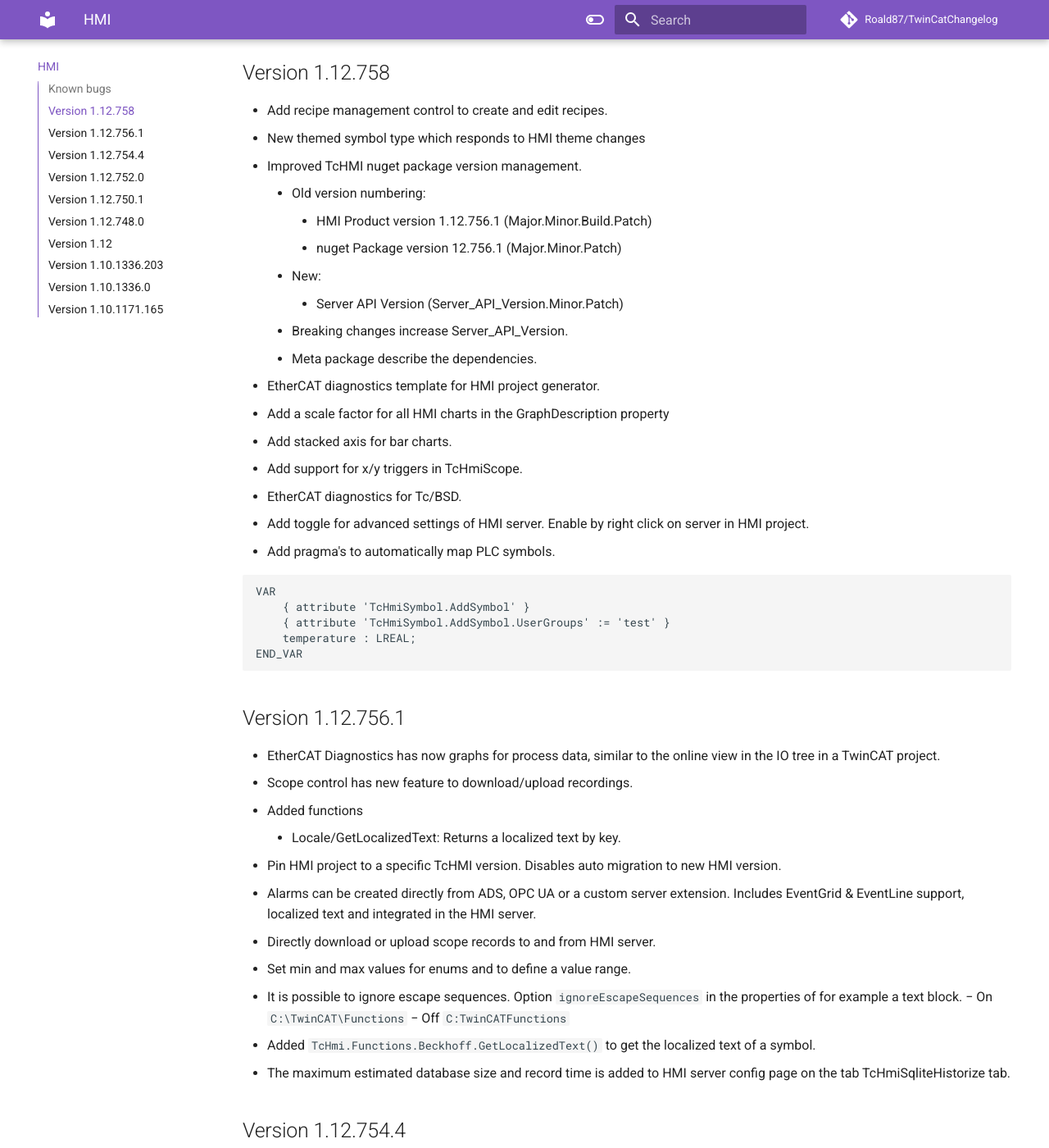
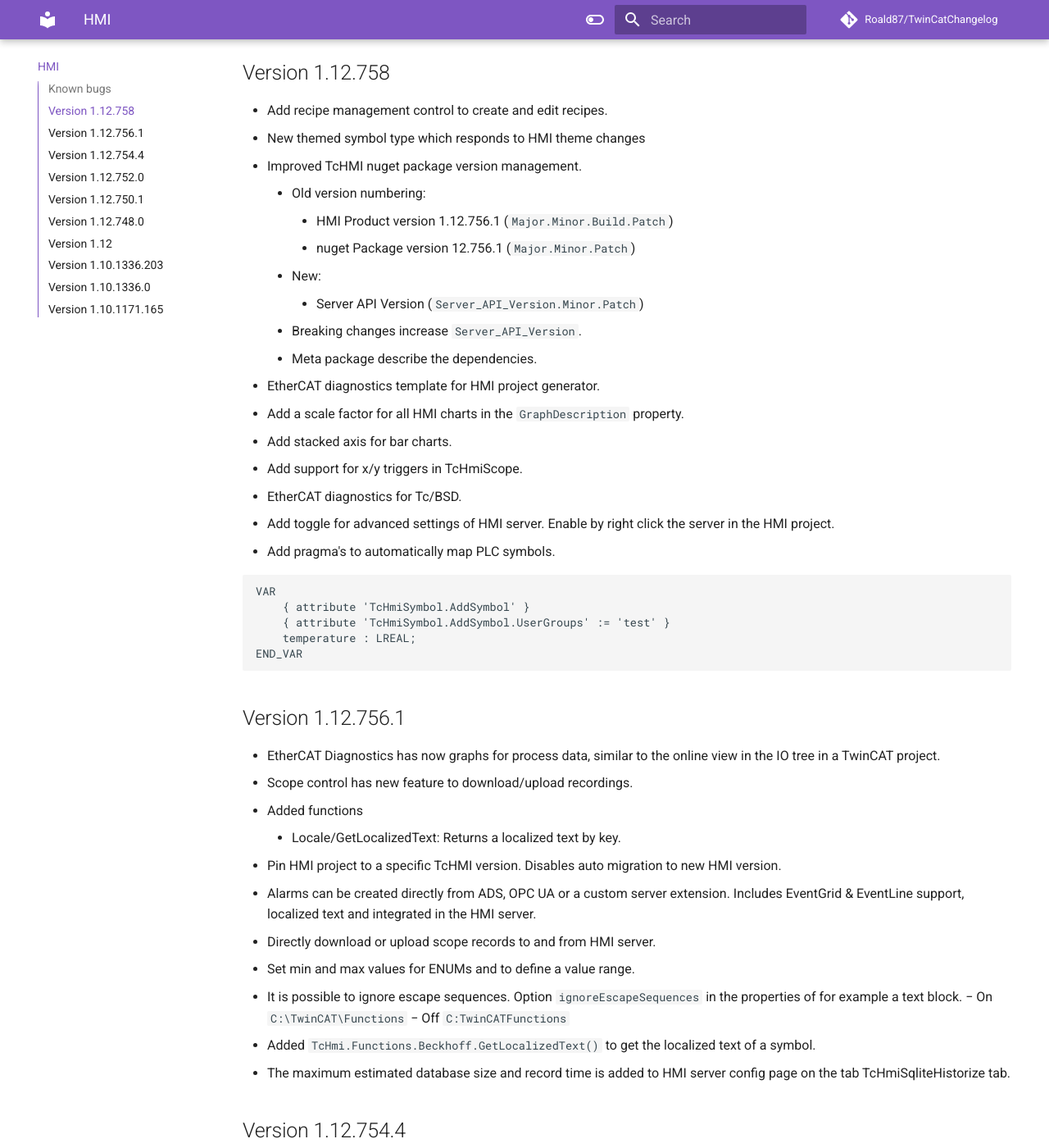
Before and after one commit to Roald87/TwinCatChangelog, an MkDocs documentation site: the page built from docs/hmi_changelog.md, in a window 1280 px wide and 1400 px high, scrolled down 324 px. Shown: the whole window at 82% size. Built offline with MkDocs 1.6.1 and Material for MkDocs 9.7.7, drawn with Linux system fonts in a browser that asks for light colours; comment, search, counter and statistics services are not loaded; some of the changed text lies outside the part shown.

Commit message:
fix spelling

````diff
--- a/docs/hmi_changelog.md
+++ b/docs/hmi_changelog.md
@@ -10,18 +10,18 @@
 -   New themed symbol type which responds to HMI theme changes
 -   Improved TcHMI nuget package version management.
     -   Old version numbering:
-        -   HMI Product version 1.12.756.1 (Major.Minor.Build.Patch)
-        -   nuget Package version 12.756.1 (Major.Minor.Patch)
+        -   HMI Product version 1.12.756.1 (`Major.Minor.Build.Patch`)
+        -   nuget Package version 12.756.1 (`Major.Minor.Patch`)
     -   New:
-        -   Server API Version (Server_API_Version.Minor.Patch)
-    -   Breaking changes increase Server_API_Version.
+        -   Server API Version (`Server_API_Version.Minor.Patch`)
+    -   Breaking changes increase `Server_API_Version`.
     -   Meta package describe the dependencies.
 -   EtherCAT diagnostics template for HMI project generator.
--   Add a scale factor for all HMI charts in the GraphDescription property
+-   Add a scale factor for all HMI charts in the `GraphDescription` property.
 -   Add stacked axis for bar charts.
 -   Add support for x/y triggers in TcHmiScope.
 -   EtherCAT diagnostics for Tc/BSD.
--   Add toggle for advanced settings of HMI server. Enable by right click on server in HMI project.
+-   Add toggle for advanced settings of HMI server. Enable by right click the server in the HMI project.
 -   Add pragma's to automatically map PLC symbols.
 
 ```
@@ -41,7 +41,7 @@
 -   Pin HMI project to a specific TcHMI version. Disables auto migration to new HMI version.
 -   Alarms can be created directly from ADS, OPC UA or a custom server extension. Includes EventGrid & EventLine support, localized text and integrated in the HMI server.
 -   Directly download or upload scope records to and from HMI server.
--   Set min and max values for enums and to define a value range.
+-   Set min and max values for ENUMs and to define a value range.
 -   It is possible to ignore escape sequences. Option `ignoreEscapeSequences` in the properties of for example a text block.
     − On `C:\TwinCAT\Functions`
     − Off `C:TwinCATFunctions`
@@ -56,7 +56,7 @@
     -   Access virtual directories outside of the working directory
     -   User management is integrated
     -   Upload and download files
--   New service webpage to manage multiple server instances. Accessible through right click on HMI server > Service configuration.
+-   New service webpage to manage multiple server instances. Accessible through right click HMI server > Service configuration.
 -   New TC2049 "Time Based Clients" license. For 30 minute single client access if maximum clients are reached or for maintenance.
 -   Event logger now supports Comment, Description URL and Description Text of an event.
 -   Symbol `ClearLoggedEvents` is added to delete database entries from HMI client.
````
Also changed, not shown: 1 other file.
